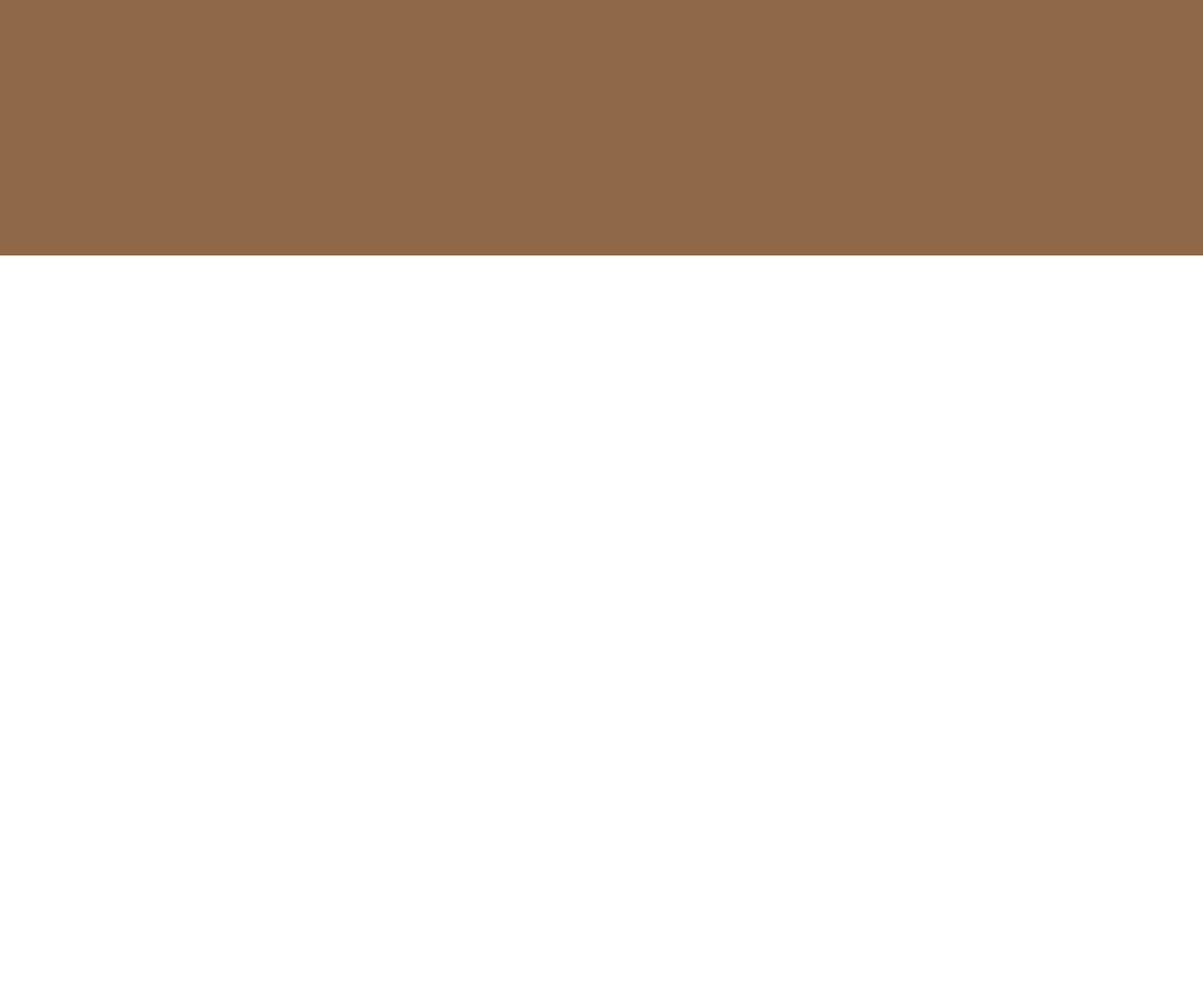
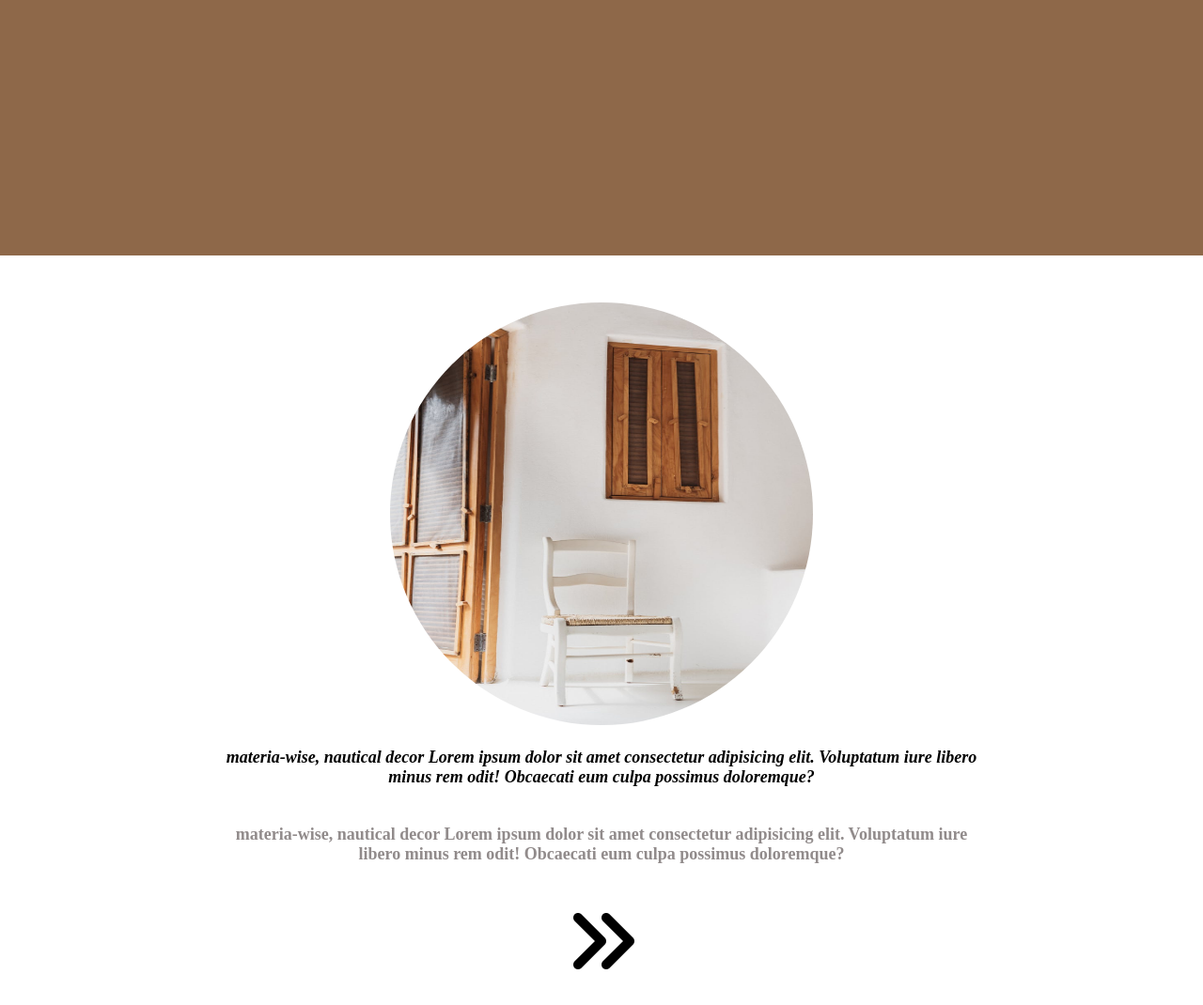
Before and after one commit to Saba-Bolkvadze/first22, a plain HTML site: page index.html in a window 1280 px wide. Shown: the part 678-1748 px from the top of the page at 94% size. Before the commit the page ends 950 px from the top, so only its background shows below. Drawn offline with Linux system fonts and the light colour scheme.

Commit message:
section 2 commit

```diff
--- a/index.html
+++ b/index.html
@@ -7,6 +7,7 @@
     <title>Document</title>
     <link rel="stylesheet" href="style.css">
     <script src="https://kit.fontawesome.com/8e8e2c0272.js" crossorigin="anonymous"></script>
+
 </head>
 
 <body>
@@ -37,7 +38,37 @@
         </section>
     </header>
 
-    <main></main>
+    <main>
+        <section class="main_sect1">
+            <div class="img_div">
+                <img src="./img/pexels-photo-3259922.jpeg.jpg" alt="" class="img">
+            </div>
+
+            <div class="text_div">
+                <div>
+                    <i> <b>materia-wise, nautical decor Lorem ipsum dolor sit amet consectetur adipisicing elit.
+                            Voluptatum iure libero minus rem odit! Obcaecati eum culpa possimus doloremque?
+                        </b>
+                    </i>
+                </div>
+
+                <div>
+                    <p> <b>materia-wise, nautical decor Lorem ipsum dolor sit amet consectetur adipisicing elit.
+                            Voluptatum iure libero minus rem odit! Obcaecati eum culpa possimus doloremque?
+                        </b>
+                    </p>
+                </div>
+            </div>
+
+            <div class="icon_div">
+                    <i class="fa-solid fa-angles-right"></i>
+            </div>
+        </section>
+
+
+
+
+    </main>
     <footer></footer>
 </body>
 
--- a/style.css
+++ b/style.css
@@ -42,3 +42,37 @@
 }
 
 /* section 2    */
+
+/* 450 width heith */
+
+.main_sect1 {
+  display: flex;
+  flex-direction: column;
+  justify-content: center;
+  align-items: center;
+  padding: 50px;
+}
+.img {
+  width: 450px;
+  height: 450px;
+  border-radius: 50%;
+}
+.img_div {
+  margin-bottom: 20px;
+}
+.text_div {
+  font-size: 18px;
+  text-align: center;
+  width: 800px;
+  display: flex;
+  flex-direction: column;
+  gap: 40px;
+}
+.text_div p {
+  color: rgb(145, 139, 139);
+}
+
+.icon_div {
+  font-size: 80px;
+  margin-top: 40px;
+}
```
Also changed, not shown: img/pexels-photo-3259922.jpeg.jpg (added).
